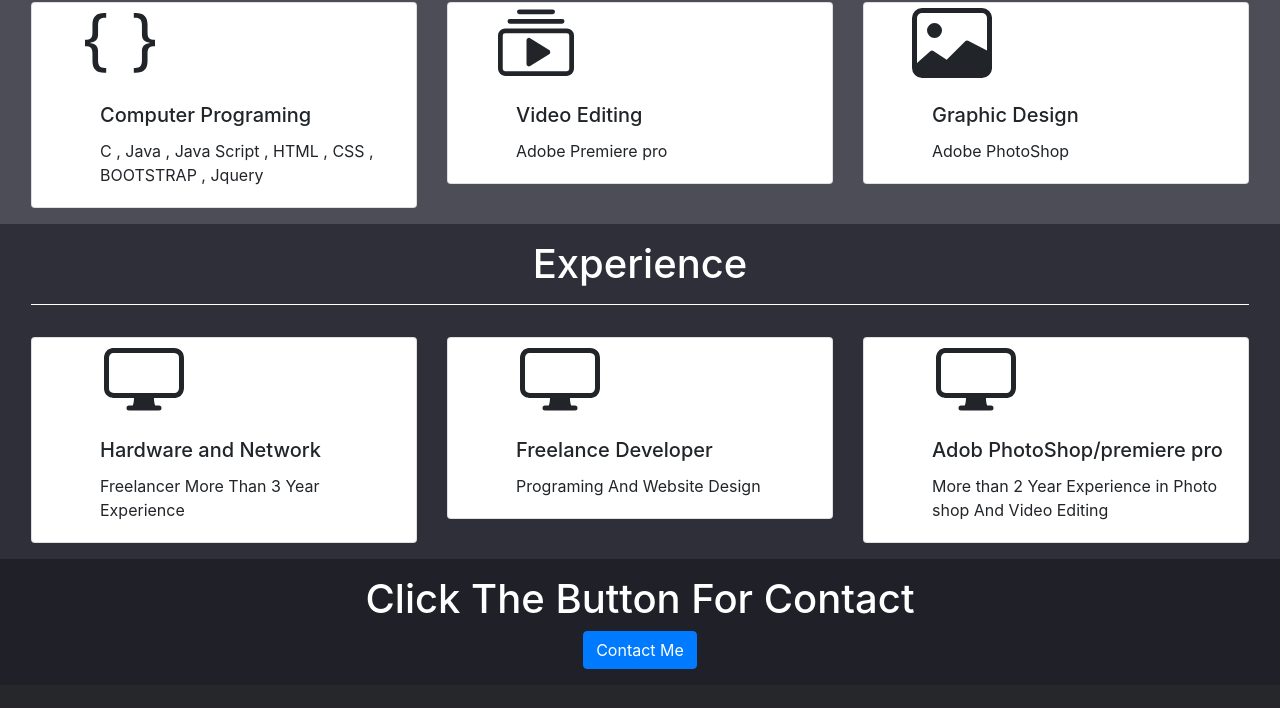
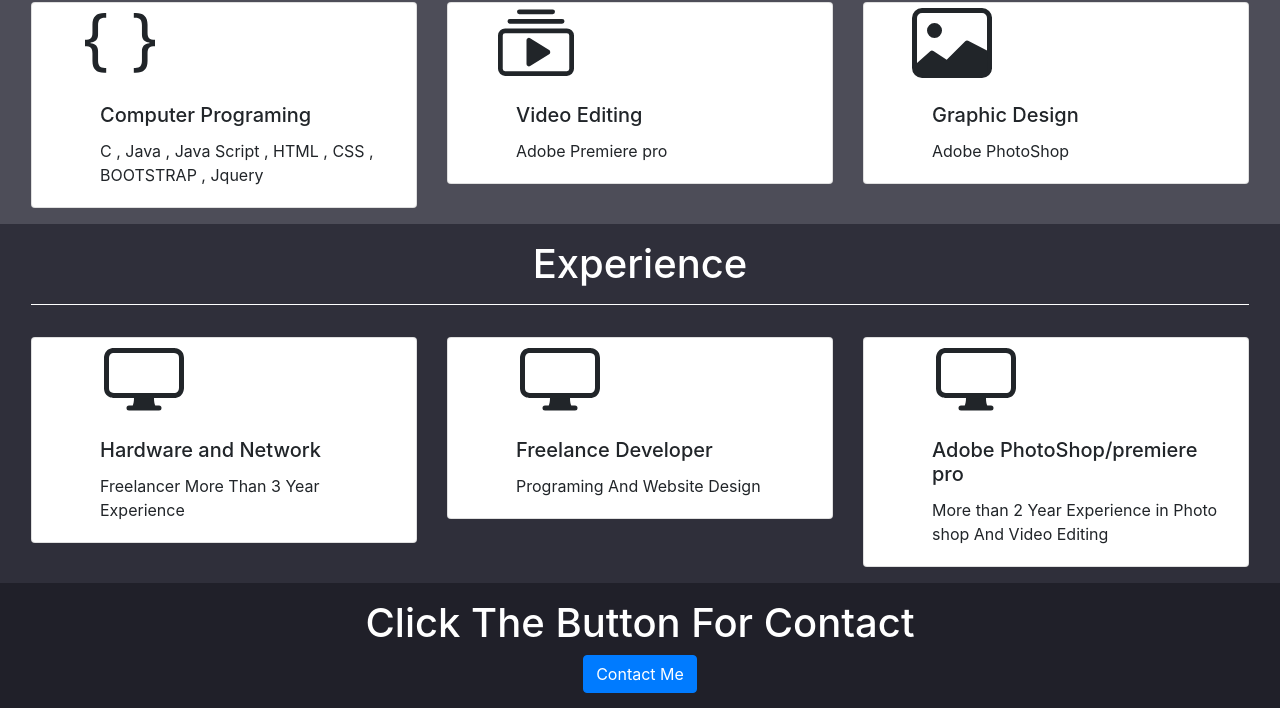
Before and after one commit to Abhijith1993/Abhijith-UdayaBhanu, a plain HTML site: page index.html in a window 1280 px wide. Shown: the part 808-1516 px from the top of the page. Drawn offline with nearby package versions, Linux system fonts and the light colour scheme.

Commit message:
Update index.html

```diff
--- a/index.html
+++ b/index.html
@@ -185,7 +185,7 @@
         <path fill-rule="evenodd" d="M13.991 3H2c-.325 0-.502.078-.602.145a.758.758 0 00-.254.302A1.46 1.46 0 001 4.01V10c0 .325.078.502.145.602.07.105.17.188.302.254a1.464 1.464 0 00.538.143L2.01 11H14c.325 0 .502-.078.602-.145a.758.758 0 00.254-.302 1.464 1.464 0 00.143-.538L15 9.99V4c0-.325-.078-.502-.145-.602a.757.757 0 00-.302-.254A1.46 1.46 0 0013.99 3zM14 2H2C0 2 0 4 0 4v6c0 2 2 2 2 2h12c2 0 2-2 2-2V4c0-2-2-2-2-2z" clip-rule="evenodd"/>
       </svg></div>
       <div class="card-body">
-        <h5 class="card-title"> Adob PhotoShop/premiere pro</h5>
+        <h5 class="card-title"> Adobe PhotoShop/premiere pro</h5>
         <p class="card-text">More than 2 Year Experience in Photo shop And Video Editing</p>
       </div>
     </div>
```
